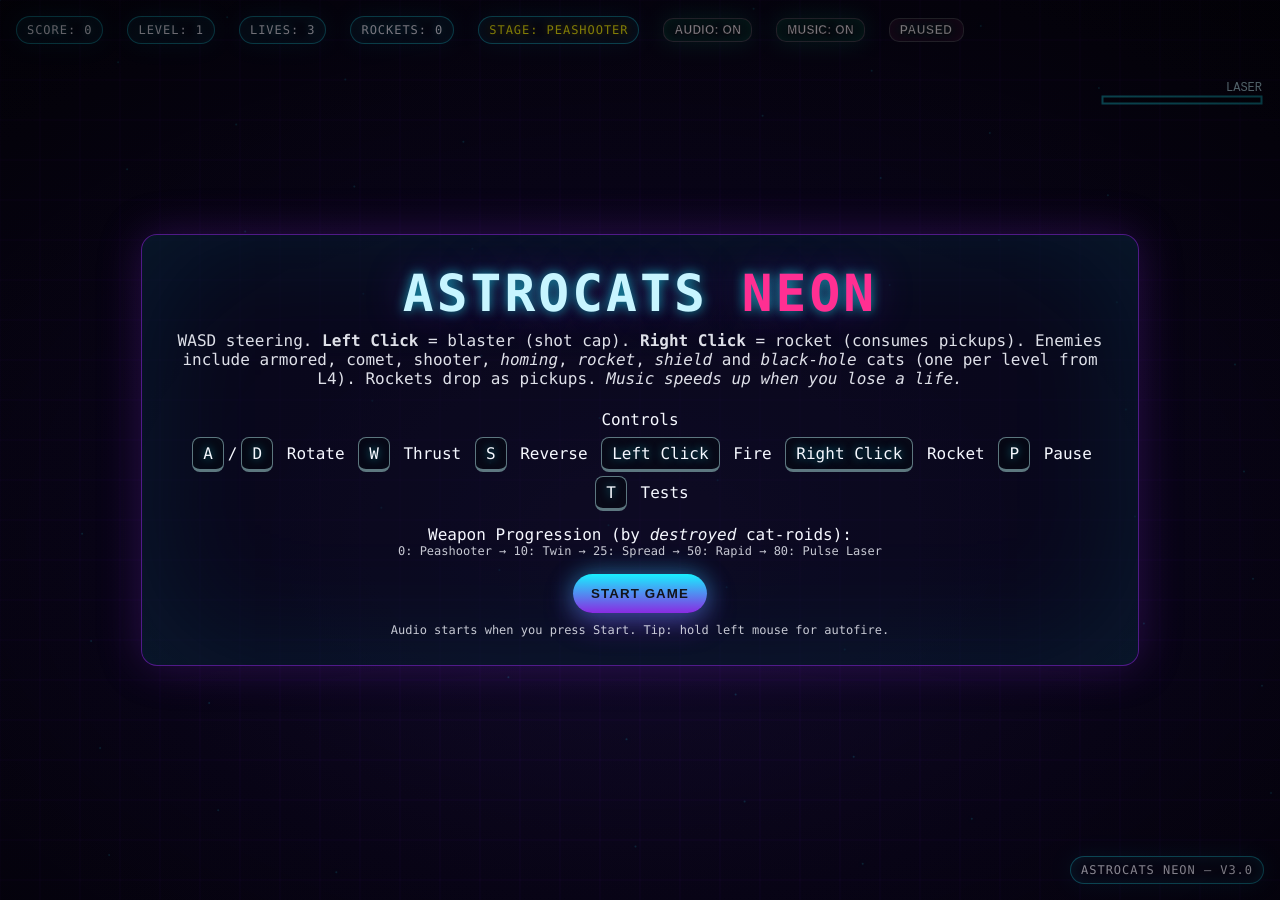
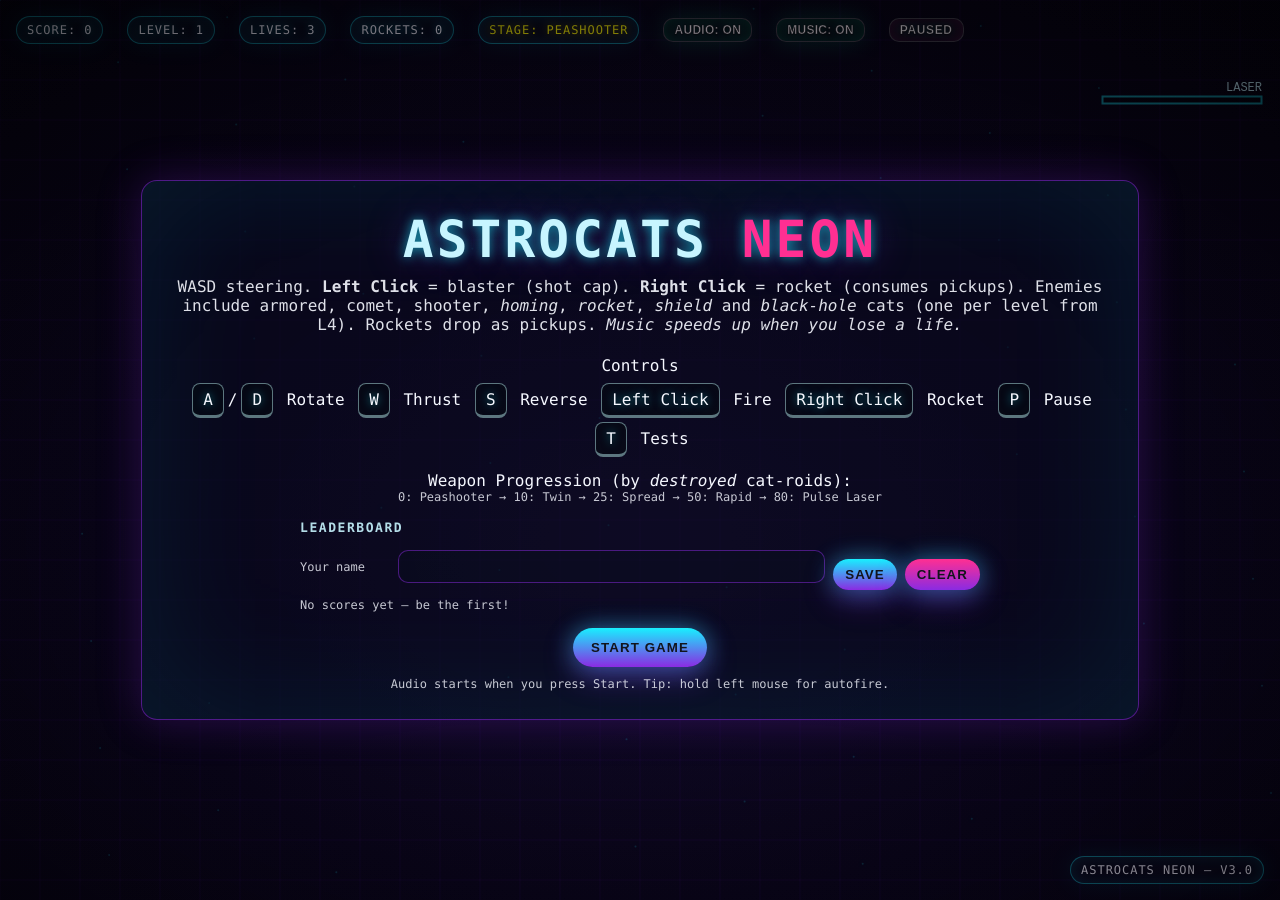
Before and after one commit to Console/console.github.io, a Jekyll site: the page ai-games/astrocats_neon.html, which Jekyll copies as it is, in a window 1280 px wide. Built offline with Jekyll 4.4.1, drawn with Linux system fonts in a browser that asks for light colours; some of the changed lines change nothing that is shown.

Commit message:
Basic scoreboard added.
Basic scoreboard functionality. Needs Tweaking

```diff
--- a/ai-games/astrocats_neon.html
+++ b/ai-games/astrocats_neon.html
@@ -21,6 +21,12 @@
     .btn{ pointer-events:auto; display:inline-block; margin-top:16px; color:#12141c; background: linear-gradient(180deg, #18f0ff, #8a2be2); border:none; border-radius:999px; padding:12px 18px; font-weight:700; letter-spacing:.08em; text-transform:uppercase; cursor:pointer; box-shadow:0 10px 30px rgba(138,43,226,.4), 0 0 24px rgba(24,240,255,.45); }
     .btn:active{ transform:translateY(1px); }
     .bottomhelp{ font-size:12px; opacity:.8; }
+    .lb-list ol{margin:0;padding-left:18px}
+    .lb-item{display:flex;justify-content:space-between;gap:8px;padding:4px 0;border-bottom:1px solid rgba(138,43,226,.2)}
+    .lb-name{max-width:50%;overflow:hidden;text-overflow:ellipsis;white-space:nowrap}
+    .lb-score{font-weight:800}
+    .lb-meta{opacity:.75;font-size:12px}
+
       :root {
     --hud-text: #ffffff;
     --hud-stroke: rgba(0,0,0,.75);     /* thin dark outline for contrast */
@@ -99,6 +105,24 @@
       <div style="margin-top:12px">Weapon Progression (by <em>destroyed</em> cat‑roids):
         <div class="bottomhelp">0: Peashooter → 10: Twin → 25: Spread → 50: Rapid → 80: Pulse Laser</div>
       </div>
+      <!-- Leaderboard (name + top scores) -->
+      <div class="lb" id="lbBlock" style="max-width:680px;margin:16px auto 0;text-align:left;">
+        <h3 style="margin:10px 0 8px;color:#c7f5ff;letter-spacing:.12em;text-transform:uppercase;font-size:13px;opacity:.9;">
+          Leaderboard
+        </h3>
+
+        <div class="lb-row" style="display:flex;gap:8px;align-items:center;">
+          <label for="playerName" class="bottomhelp" style="min-width:90px;">Your name</label>
+          <input id="playerName" maxlength="16" style="flex:1;min-width:140px;padding:8px 10px;border-radius:10px;border:1px solid rgba(138,43,226,.5);background:rgba(10,20,30,.24);color:var(--white);outline:none;">
+          <button id="saveNameBtn" class="btn" style="padding:8px 12px;">Save</button>
+          <button id="clearLbBtn" class="btn" style="padding:8px 12px;background:linear-gradient(180deg,#ff2f92,#8a2be2)">Clear</button>
+  </div>
+
+  <div id="leaderboard" class="lb-list" style="margin-top:8px;">
+    <!-- populated by JS -->
+  </div>
+</div>
+
       <button id="startBtn" class="btn">Start Game</button>
       <div class="bottomhelp" style="margin-top:10px;">Audio starts when you press Start. Tip: hold left mouse for autofire.</div>
     </div>
@@ -520,7 +544,8 @@
         homing:     HomingCat,
         rocket:     RocketCat,
         shield:     ShieldCat,
-        blackhole:  BlackHoleCat
+        blackhole:  BlackHoleCat,
+        boss:       BossCat
       };
     const C = map[(type+'').toLowerCase()];
     if (!C) return console.warn('Unknown type:', type);
@@ -667,15 +692,86 @@
 
     function aoeDamage(x,y,r){ for(const a of game.asts){ if(a.dead) continue; const d=dist(x,y,a.x,a.y); if(d < r){ const scale = 1 + (r - d)/r; applyDamage(a, Math.ceil(scale*2)); } } }
 
-    function gameOver(){ game.paused=true; stopMusic(); overlay.style.display='flex'; titleEl.innerHTML='Game Over — <span style="color:var(--bad)">AstroCats Neon</span>'; subtitleEl.innerHTML=`Final Score: <strong>${game.score}</strong> • Cat-roids destroyed: <strong>${game.destroyed}</strong>`; startBtn.textContent='Play Again'; pauseBtn.setAttribute('aria-pressed','true'); pauseBtn.textContent='Paused';started = false; }
+    function gameOver(){ game.paused=true; stopMusic(); overlay.style.display='flex'; titleEl.innerHTML='Game Over — <span style="color:var(--bad)">AstroCats Neon</span>'; subtitleEl.innerHTML=`Final Score: <strong>${game.score}</strong> • Cat-roids destroyed: <strong>${game.destroyed}</strong>`; startBtn.textContent='Play Again'; pauseBtn.setAttribute('aria-pressed','true'); pauseBtn.textContent='Paused';started = false; const pname = JSON.parse(localStorage.getItem(NAME_KEY) || '""') || 'Anonymous';if (game.score > 0) addScore(pname, game.score, game.level, game.destroyed);renderLeaderboard();}
 
     // --- Backdrop ---
     function drawBackdrop(){ const w=window.innerWidth, h=window.innerHeight; ctx.save(); ctx.strokeStyle='rgba(138,43,226,0.08)'; ctx.lineWidth=1; ctx.shadowBlur=0; const step=40; ctx.beginPath(); for(let x=0;x<w;x+=step){ ctx.moveTo(x,0); ctx.lineTo(x,h); } for(let y=0;y<h;y+=step){ ctx.moveTo(0,y); ctx.lineTo(w,y); } ctx.stroke(); const t=Date.now()*0.001; for(let i=0;i<60;i++){ const sx=(i*127.1)%w; const y=(i*83.3 + (t*10*i)%h)%h; const glow=(i%7===0)?10:6; ctx.beginPath(); ctx.fillStyle='rgba(24,240,255,0.2)'; ctx.shadowColor='#18f0ff'; ctx.shadowBlur=glow; ctx.arc(sx,y,1,0,TAU); ctx.fill(); } ctx.restore(); }
     function drawBossBar(){if(!game.bossActive || !game.boss) return;const b=game.boss, t=Math.max(0, Math.min(1, b.hp/(b.maxHp||1)));const w=Math.min(420, game.w*0.6), h=14, x=(game.w-w)/2, y=64;ctx.save();ctx.globalAlpha=0.95;ctx.fillStyle='rgba(0,0,0,0.45)'; ctx.fillRect(x,y,w,h);ctx.strokeStyle='rgba(138,43,226,0.6)'; ctx.lineWidth=2; ctx.strokeRect(x+0.5,y+0.5,w-1,h-1);ctx.fillStyle='#ff2f92'; ctx.fillRect(x,y,w*t,h);ctx.shadowColor='#18f0ff'; ctx.shadowBlur=8; ctx.font='12px ui-monospace, monospace'; ctx.fillStyle='#c7f5ff'; ctx.textAlign='center'; ctx.textBaseline='bottom'; ctx.fillText('BOSS', x+w/2, y-2); ctx.restore();}
     function drawLaserHeatBar(){const t = game.laserHeat || 0; const w = 160, h = 8, x = game.w - w - 18, y = 96; ctx.save();ctx.globalAlpha = 0.95; ctx.fillStyle = 'rgba(0,0,0,0.45)'; ctx.fillRect(x,y,w,h); ctx.strokeStyle='rgba(24,240,255,0.6)'; ctx.lineWidth=2; ctx.strokeRect(x+0.5,y+0.5,w-1,h-1); if (game.laserOverheated) {   ctx.fillStyle = '#ff2f92'; ctx.fillRect(x,y,w,h);   ctx.font='12px ui-monospace, monospace'; ctx.fillStyle='#c7f5ff'; ctx.textAlign='right'; ctx.textBaseline='bottom';   ctx.fillText('OVERHEAT', x+w, y-2); } else {   ctx.fillStyle = '#18f0ff'; ctx.fillRect(x,y,w*t,h);   ctx.font='12px ui-monospace, monospace'; ctx.fillStyle='#c7f5ff'; ctx.textAlign='right'; ctx.textBaseline='bottom';   ctx.fillText('LASER', x+w, y-2); } ctx.restore();}
+
+    // --- Leaderboard (LocalStorage) ---
+const LB_KEY = 'acn_highscores_v1';
+const NAME_KEY = 'acn_player_name';
+
+function _lsGet(key, fallback=null){
+  try{ const v = localStorage.getItem(key); return v==null? fallback : JSON.parse(v); }
+  catch(e){ return fallback; }
+}
+function _lsSet(key, val){
+  try{ localStorage.setItem(key, JSON.stringify(val)); } catch(e){}
+}
+function escapeHtml(s){
+  return String(s||'').replace(/[&<>"']/g, m=>({ '&':'&amp;','<':'&lt;','>':'&gt;','"':'&quot;',"'":'&#39;' }[m]));
+}
+
+function loadScores(){ return _lsGet(LB_KEY, []); }
+function saveScores(arr){ _lsSet(LB_KEY, arr.slice(0, 20)); }
+
+function addScore(name, score, level, destroyed){
+  const arr = loadScores();
+  const entry = {
+    name: (name||'Anonymous').slice(0,16),
+    score: Number(score)||0,
+    level: Number(level)||1,
+    destroyed: Number(destroyed)||0,
+    ts: Date.now()
+  };
+  arr.push(entry);
+  arr.sort((a,b)=> (b.score - a.score) || (a.ts - b.ts)); // score desc, older first on ties
+  saveScores(arr);
+  return arr;
+}
+
+function renderLeaderboard(){
+  const el = document.getElementById('leaderboard');
+  if(!el) return;
+  const list = loadScores().slice(0, 10);
+  if(list.length===0){
+    el.innerHTML = '<div class="bottomhelp">No scores yet — be the first!</div>';
+    return;
+  }
+  el.innerHTML =
+    '<ol style="margin:0;padding-left:18px;">' +
+      list.map((r,i)=> `
+        <li class="lb-item">
+          <span class="lb-name">${escapeHtml(r.name)}</span>
+          <span class="lb-score">${r.score}</span>
+          <span class="lb-meta">L${r.level}&nbsp;•&nbsp;${r.destroyed} KOs</span>
+        </li>`).join('') +
+    '</ol>';
+}
+
     // --- UI wiring ---
     const toggleAudioBtn=document.getElementById('toggleAudio'); const toggleMusicBtn=document.getElementById('toggleMusic'); const pauseBtn=document.getElementById('pauseBtn'); const testStatus=document.getElementById('testStatus');
     const overlay=document.getElementById('startOverlay'); const startBtn=document.getElementById('startBtn'); const titleEl=overlay.querySelector('h1'); const subtitleEl=overlay.querySelector('.subtitle');
+// Leaderboard wiring
+const nameInput   = document.getElementById('playerName');
+const saveNameBtn = document.getElementById('saveNameBtn');
+const clearLbBtn  = document.getElementById('clearLbBtn');
+
+if (nameInput)  nameInput.value = (_lsGet(NAME_KEY, null) ?? localStorage.getItem(NAME_KEY) ?? '') || '';
+if (saveNameBtn) saveNameBtn.addEventListener('click', ()=>{
+  const v = (nameInput?.value || '').trim().slice(0,16);
+  try { localStorage.setItem(NAME_KEY, JSON.stringify(v)); } catch(e){}
+  renderLeaderboard();
+});
+if (clearLbBtn) clearLbBtn.addEventListener('click', ()=>{
+  try { localStorage.removeItem(LB_KEY); } catch(e){}
+  renderLeaderboard();
+});
+
+// initial render on load
+renderLeaderboard();
 
     function togglePause(){ game.paused=!game.paused; pauseBtn.setAttribute('aria-pressed', game.paused?'true':'false'); pauseBtn.textContent= game.paused? 'Paused':'Pause'; }
 
```
